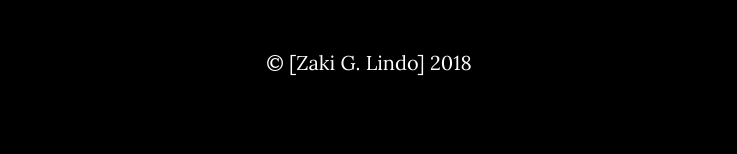
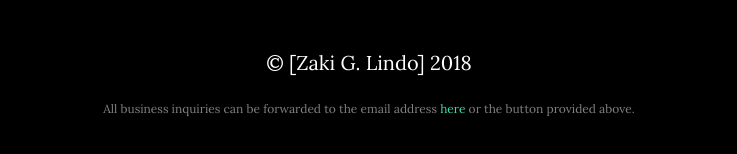
Before and after one commit to ZGLindo/NewWebsite, a website: page index.html in a window 1280 px wide. Shown: the part 6043-6197 px from the top of the page, without its empty margins (271-1008 px from the left). Before the commit the page ends 6172 px from the top, so only its background shows below. Drawn offline with nearby package versions, Linux system fonts and the light colour scheme; some packages are replaced by stand-ins of ours.

Commit message:
Updated Resume and added business inquiries note on footer

```diff
--- a/index.html
+++ b/index.html
@@ -216,7 +216,7 @@
             <div class="container">
                 <h2><br><br>Resume</h2>
                 <section id="doc">
-                    <iframe src="https://docs.google.com/document/d/1KsiSmrh-H39p8Sy-sUjU3Vevcomttgdb31G_2OauRCo/pub?embedded=true" style="width:60em; height:35em; border: solid #000000 2px; scale:2em;"></iframe>
+                    <iframe src="https://docs.google.com/document/d/e/2PACX-1vTGK7LN4hc-f0rNOM-DXUI-DBwj9NxaRORKQLG8biopsJ9iGYJItmA-fCuFf4cfb19mi54jEo_Vanpp/pub?embedded=true" style="width:60em; height:35em; border: solid #000000 2px; scale:2em;"></iframe>
                 </section>
                 <div class="col-md-2 col-md-offset-10">
                 <a href="#contact" class="btn btn-circle page-scroll">
@@ -256,7 +256,8 @@
     <!-- Footer -->
     <footer>
         <div class="container text-center">
-            <p>&copy; [Zaki G. Lindo] 2018</p>
+            <p>&copy; [Zaki G. Lindo] 2018</p><br>
+            <p style="color:gray; font-size: 12px;">All business inquiries can be forwarded to the email address <a href="mailto:Zaki.Lindo@gmail.com">here</a> or the button provided above.</p>
         </div>
     </footer>
 
```
